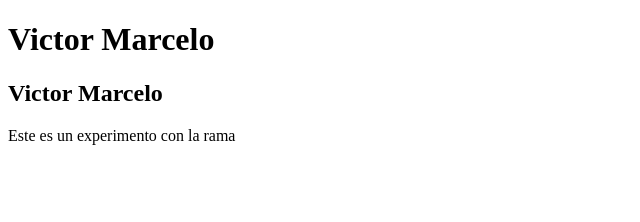
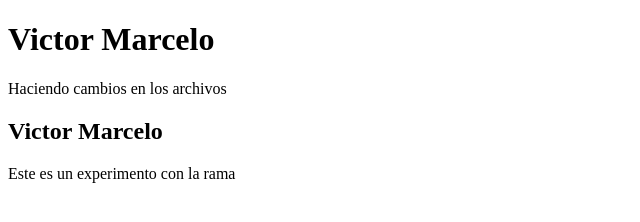
Before and after one commit to maxagu/curso, a plain HTML site: page index.html in a window 1280 px wide. Shown: the whole page, without its empty margins (0-640 px from the left). Drawn offline with Linux system fonts and the light colour scheme.

Commit message:
Agregando parrafo al index

```diff
--- a/index.html
+++ b/index.html
@@ -7,6 +7,7 @@
 <body>
 	<header>
 		<h1>Victor Marcelo</h1>
+		<p>Haciendo cambios en los archivos</p>
 	</header>
 
 	<div class="container">
```
